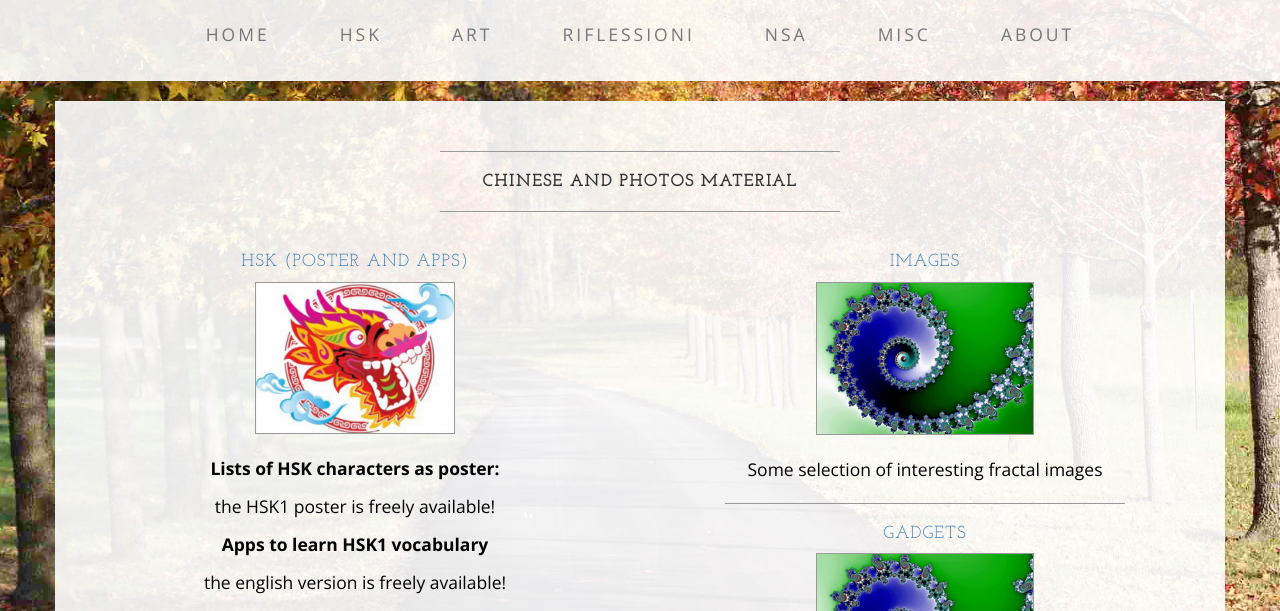
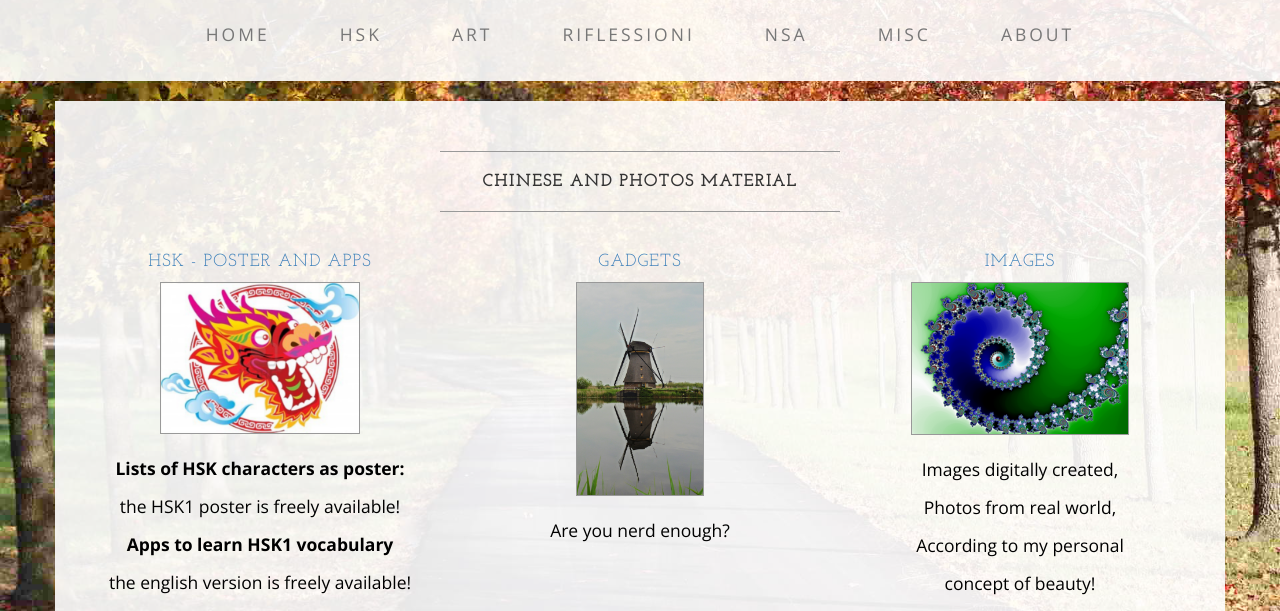
Before and after one commit to giammy/giammy.github.io, a plain HTML site: page index.html in a window 1280 px wide. Shown: the part 189-800 px from the top of the page. Drawn offline with nearby package versions, Linux system fonts and the light colour scheme.

Commit message:
organized gadgets' block

```diff
--- a/index.html
+++ b/index.html
@@ -99,9 +99,9 @@
                     <hr>
 
 
-                <div class="col-lg-6 text-center">
+                <div class="col-lg-4 text-center">
 <h2 class="intro-text text-center">
-<a href="hsk.html">HSK (poster and apps)</a>
+<a href="hsk.html">HSK - poster and apps</a>
 </h2>
 		  <a href="hsk.html">
                     <img class="img-responsive img-border" src="hsk/hsk-dragon2o.png" alt="" width="200">
@@ -120,8 +120,23 @@ the english version is freely available!
 </p>
 
 		</div>
-                <div class="col-lg-6 text-center">
 
+
+                <div class="col-lg-4 text-center">
+		  <h2 class="intro-text text-center">
+		    <a href="gadgets.html">Gadgets</a>
+		  </h2>
+		  <a href="gadgets.html">
+                    <img class="img-responsive img-border" src="img/110-20140605-olandaMulino.png" alt="" width="128">
+		  </a>
+<br>
+<p>
+Are you nerd enough?
+</p>
+		</div>
+
+
+                <div class="col-lg-4 text-center">
 <h2 class="intro-text text-center">
 <a href="art.html">Images</a>
 </h2>
@@ -129,25 +144,23 @@ the english version is freely available!
                     <img class="img-responsive img-border" src="abstractart/Downhill1-300x210.png" alt="" width="218">
 		  </a>
 <br>
-
-<p>Some selection of interesting fractal images
+<p>
+Images digitally created,
 </p>
-
-<hr>
-
-<h2 class="intro-text text-center">
-<a href="gadgets.html">Gadgets</a>
-</h2>
-		  <a href="gadgets.html">
-                    <img class="img-responsive img-border" src="abstractart/Downhill1-300x210.png" alt="" width="218">
-		  </a>
-<br>
-
-<p>Some gadgets
+<p>
+Photos from real world,
 </p>
+<p>
+According to my personal
+</p>
+<p>
+concept of beauty!
+</p>
+		</div>
 
 
-		</div>
+
+
 
 
 	    </div>
@@ -235,11 +248,10 @@ or privacy!
                     <img class="img-responsive img-border" src="img/mind.jpg" alt="" width="200">
 		  </a>
 <br>
-<p>   A direct interface from your brain to your computer, and to the world!
-</p>
-<p>
-It is an independent research project aimed at developing an alternative input device based on BCI (Brain Control Interface): the intended user is everyone unable to move, for permanent or temporary impairment.
-The solution is intended to be low cost and based on Open Software.
+<p>   A direct interface from your brain to the world!
+<br>
+An independent research project aimed at developing an input device based on BCI (Brain Control Interface).
+A low cost, based on Open Software solution.
 </p>
 		</div>
 
```
Also changed, not shown: img/110-20140605-olandaMulino.png (added), 1 other file.
